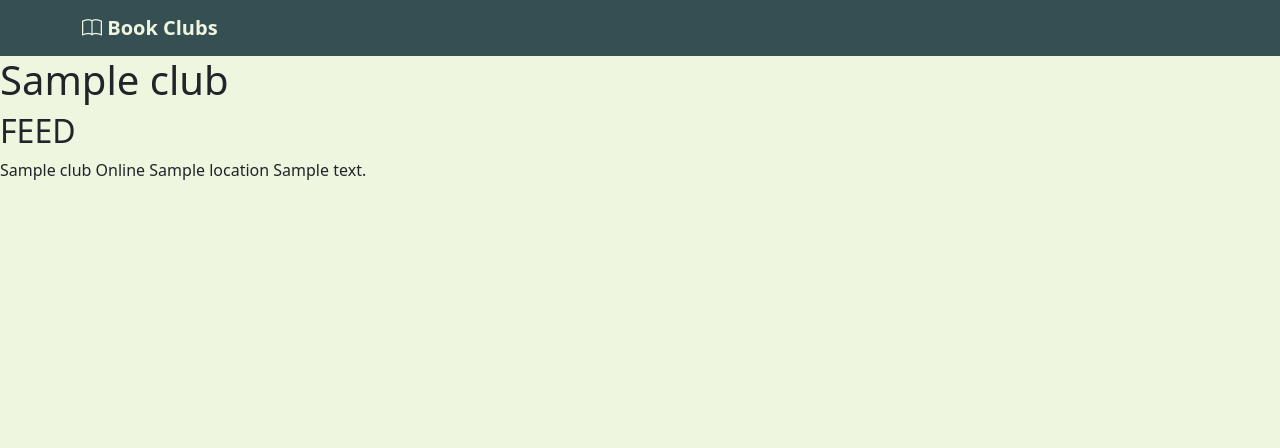
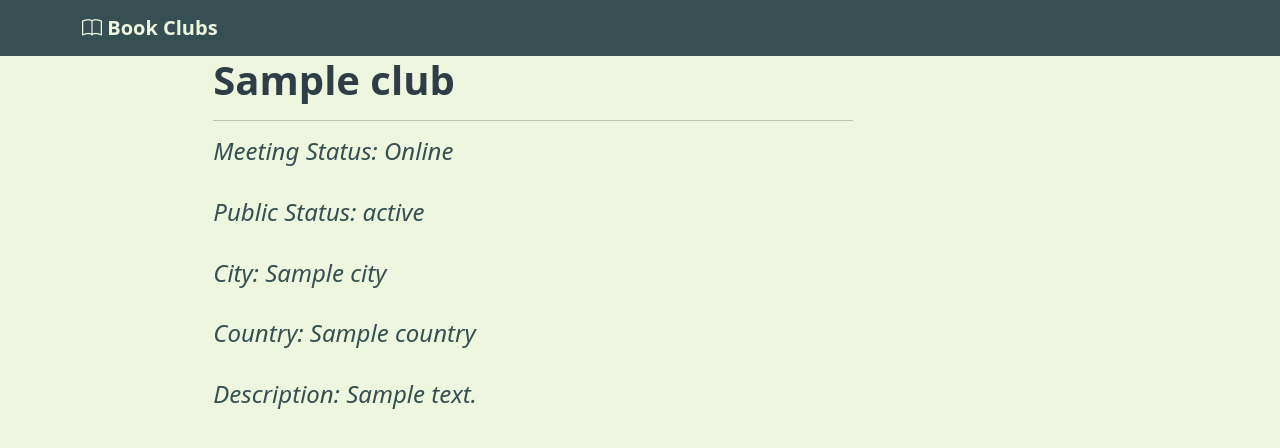
Before and after one commit to hihi-itsann/SEG_Major_Group, a Django app: template bookclubs/templates/club_feed.html in a window 1280 px wide. Shown: the top 448 px of the page. Run offline with Django 3.2, Linux system fonts and the light colour scheme; the template is opened without the code that fills it: most values are stand-ins (such as "Sample title", 1, 10 or a date in 2020); some libraries are stand-ins or nearby versions.

Commit message:
redesign club_feed to show club details

```diff
--- a/bookclubs/models.py
+++ b/bookclubs/models.py
@@ -339,6 +339,12 @@
         else:
             return 'In-Person'
 
+    def get_public_status(self):
+        if self.public_status == 'PRI':
+            return 'Private'
+        else:
+            return 'Public'
+
 
 class Role(models.Model):
     user = models.ForeignKey(User, on_delete=models.CASCADE)
--- a/bookclubs/templates/club_feed.html
+++ b/bookclubs/templates/club_feed.html
@@ -3,16 +3,25 @@
 | Club Feed
 {% endblock %}
 {% block content %}
-<h1>{{ club.club_name }}</h1>
-<h2>FEED</h2>
-<p1>{{ club.club_name }}</p1>
-<p2>{{ club.meeting_status }}</p2>
-<p3>{{ club.location }}</p3>
-<p4>{{ club.description }}</p4>
+
+<div class="col-lg-6 offset-2">
+  <h1 style="color:#2F3E46">
+    <b>{{ club.club_name }}</b>
     {% if is_owner %}
         <a href='{% url 'update_club_info' club.club_name %}'
                class="btn btn-outline-dark">
             update club
         </a>
     {% endif %}
+  </h1>
+
+  <hr>
+  <h4 style="color:#354F52"><em>Meeting Status: {{ club.get_meeting_status }}</em></h4><br>
+  <h4 style="color:#354F52"><em>Public Status: {{ club.get_public_status }}</em></h4><br>
+  <h4 style="color:#354F52"><em>City: {{ club.city }}</em></h4><br>
+  <h4 style="color:#354F52"><em>Country: {{ club.country }}</em></h4><br>
+  <h4 style="color:#354F52"><em>Description: {{ club.description }}</em></h4><br>
+
+
+
 {% endblock %}
```
Lines whose indentation alone changed are shown as unchanged.
